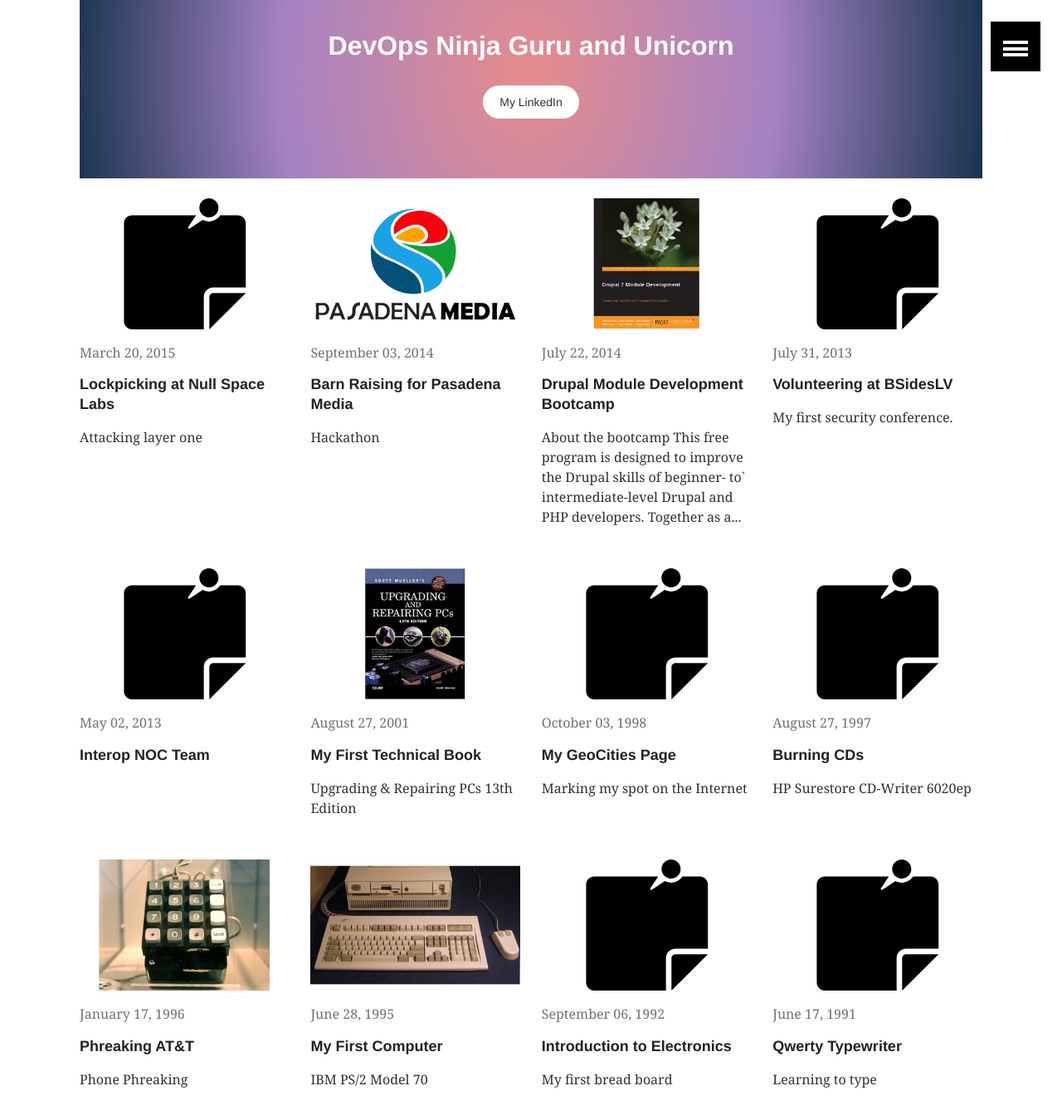
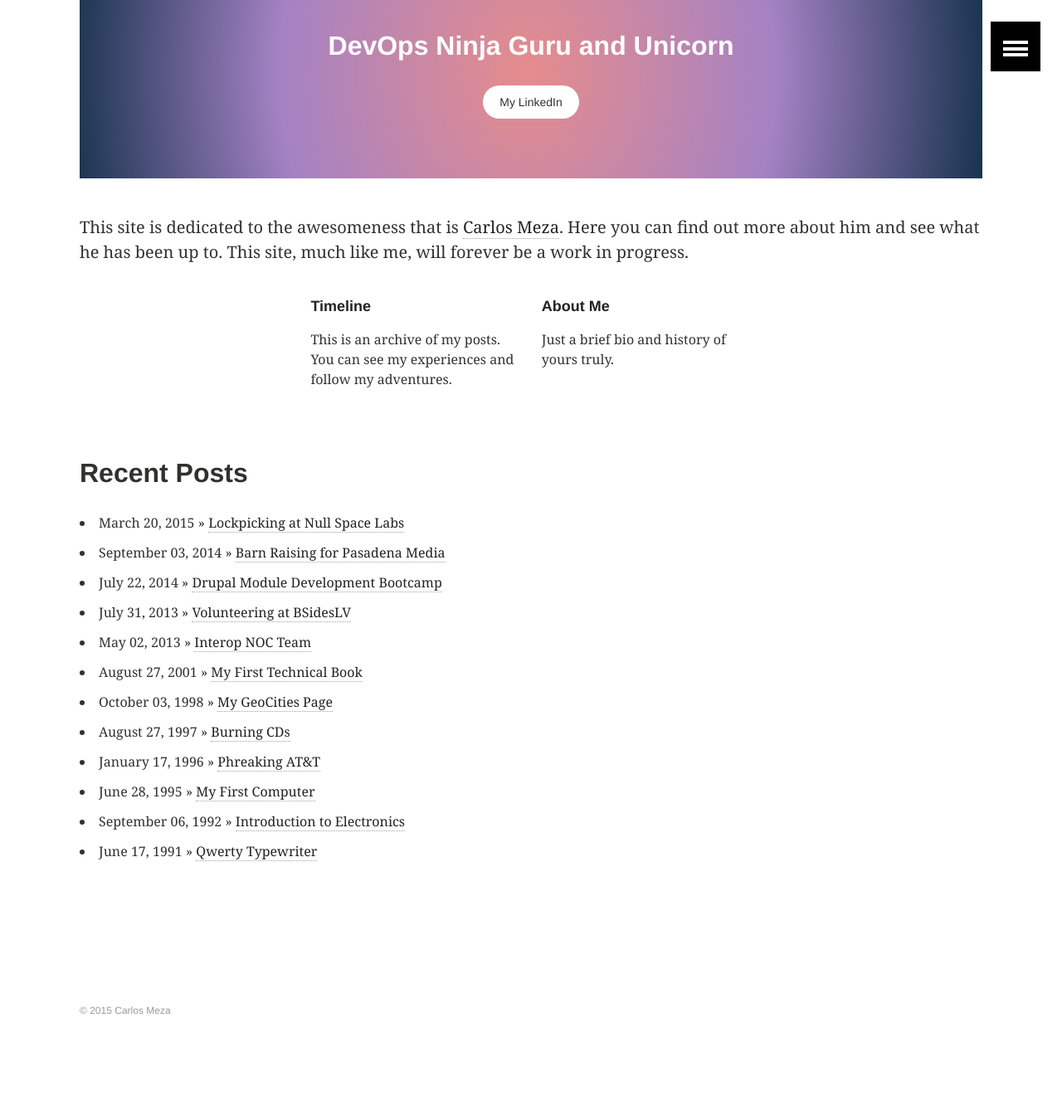
Before and after one commit to CMeza99/cmeza99.github.io, a Jekyll site: the page built from index.md, in a window 1280 px wide and 1400 px high, scrolled down 276 px. Shown: the top 1350 px of the window at 83% size. Built offline with Jekyll 4.4.1, drawn with Linux system fonts in a browser that asks for light colours; after the commit the page ends 1580 px from its top, so only the background shows below that; some of the changed text lies outside the part shown.

Commit message:
restructure

```diff
--- a/archive.md
+++ b/archive.md
@@ -1,10 +1,10 @@
 ---
-layout: home
+layout: article
 permalink: /
-title: "All About Carlos"
-excerpt: "DevOps Ninja Guru and Unicorn"
+title: "Timeline"
+excerpt: "The things I've done"
 image:
-  feature: banner-front.svg
+#  feature: banner-front.svg
 ---
 
 <div class="tiles">
--- /dev/null
+++ b/index.md
@@ -0,0 +1,44 @@
+---
+layout: home
+permalink: /
+title: "Carlos Meza"
+excerpt: "DevOps Ninja Guru and Unicorn"
+image:
+  feature: banner-front.svg
+---
+This site is dedicated to the awesomeness that is [Carlos Meza](https://www.linkedin.com/in/cmeza99). Here you can find out more about him and see what he has been up to. This site, much like me, will forever be a work in progress.
+
+<div class="tiles">
+
+<div class="tile">
+  <h2 class="post-title"></h2>
+  <p class="post-excerpt"></p>
+</div><!-- /.tile -->
+
+
+<div class="tile">
+  <h2 class="post-title"><a href="/archive/" title="Post archive">Timeline</a></h2>
+  <p class="post-excerpt">This is an archive of my posts. You can see my experiences and follow my adventures.</p>
+</div><!-- /.tile -->
+
+<div class="tile">
+  <h2 class="post-title"><a href="/about/" title="About Carlos Meza">About Me</a></h2>
+  <p class="post-excerpt">Just a brief bio and history of yours truly.</p>
+</div><!-- /.tile -->
+
+<div class="tile">
+  <h2 class="post-title"></h2>
+  <p class="post-excerpt"></p>
+</div><!-- /.tiles -->
+
+</div><!-- /.tile -->
+
+<div style="clear:both"></div>
+
+## Recent Posts
+
+<div class="tiles">
+{% for post in site.posts %}
+	{% include post-list.html %}
+{% endfor %}
+</div><!-- /.tiles -->
```
Also changed, not shown: _data/navigation.yml (+7 -3 lines), about.md (+2 -2 lines).
